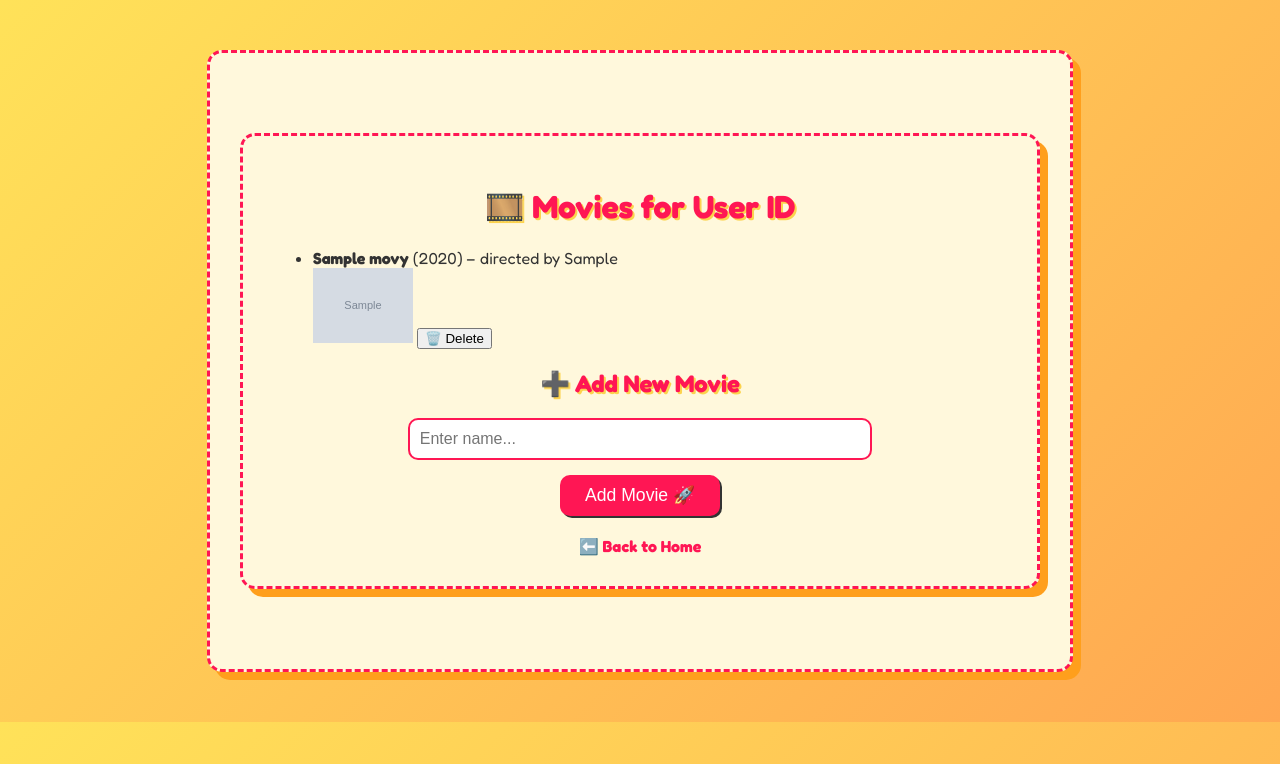
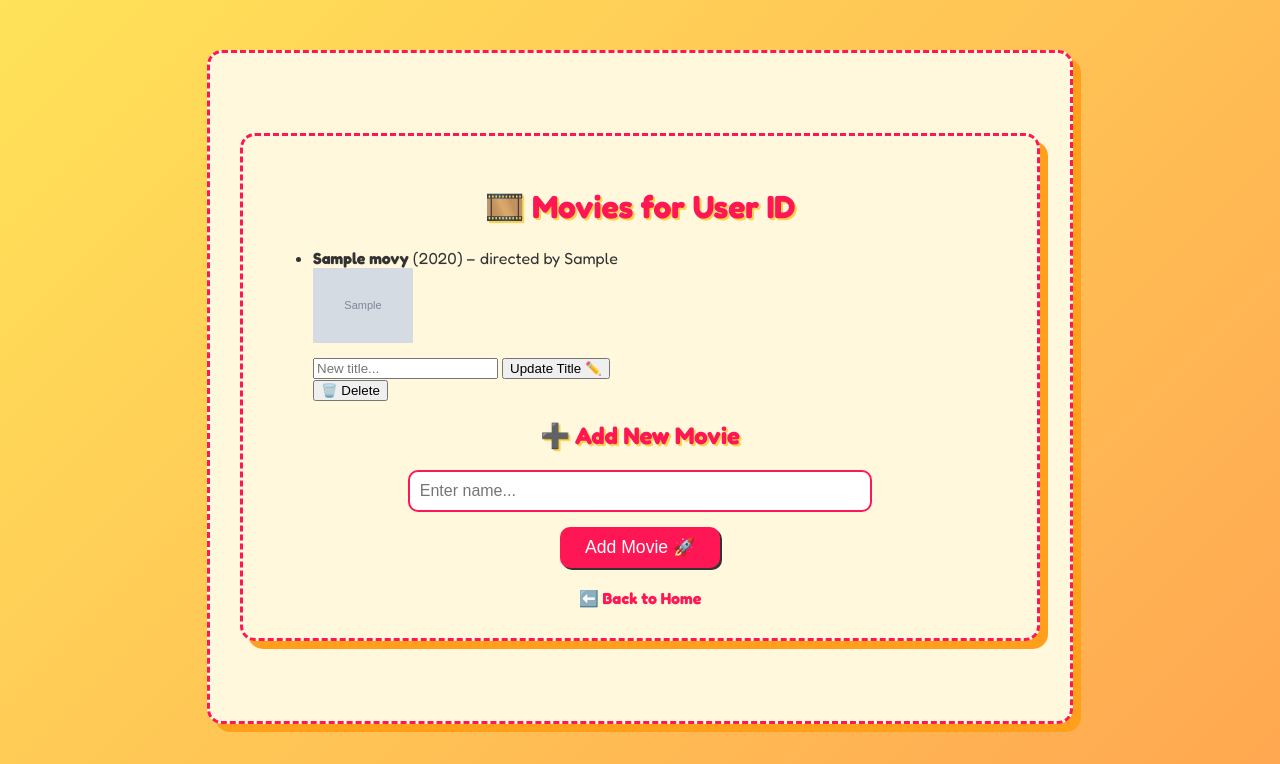
Before and after one commit to Mister-Calvin/MoviWebApp, a Flask app: page /users/1/movies in a window 1280 px wide. Shown: the top 764 px of the page. Run offline with Flask 3, Linux system fonts and the light colour scheme; tables that the repository leaves empty hold one stand-in row (values such as "Sample post"); grey boxes marked "Sample" are stand-in pictures.

Commit message:
Add update functionality for movie titles with route, form, and database logic

```diff
--- a/app.py
+++ b/app.py
@@ -67,6 +67,16 @@ def delete_movie(user_id, movie_id):
     data_manager.delete_movie(movie_id)
     return redirect(url_for('list_movies', user_id=user_id))
 
+@app.route('/users/<int:user_id>/movies/<int:movie_id>/update', methods=['POST'])
+def update_movie(user_id, movie_id):
+    new_name = request.form.get('new_name')
+
+    if new_name:
+        data_manager.update_movie_title(movie_id, new_name)
+
+    return redirect(url_for('list_movies', user_id=user_id))
+
+
 
 if __name__ == '__main__':
   with app.app_context():
--- a/data_manager.py
+++ b/data_manager.py
@@ -24,10 +24,10 @@ class DataManager():
             db.session.rollback()
             return False
 
-    def update_movie(self, movie_id, new_title):
-        movie_to_update = Movie.query.filter_by(id=movie_id).first()
-        if movie_to_update:
-            movie_to_update.name = new_title
+    def update_movie_title(self, movie_id, new_title):
+        movie = Movie.query.get(movie_id)
+        if movie:
+            movie.name = new_title
             db.session.commit()
             return True
         return False
--- a/templates/show_movies.html
+++ b/templates/show_movies.html
@@ -8,10 +8,16 @@
     {% if movies %}
         <ul>
         {% for movie in movies %}
-            <li>
-                <strong>{{ movie.name }}</strong> ({{ movie.year }}) – directed by {{ movie.director }}
-                <br>
-                <img src="{{ movie.poster_url }}" width="100">
+           <li>
+        <strong>{{ movie.name }}</strong> ({{ movie.year }}) – directed by {{ movie.director }}
+        <br>
+        <img src="{{ movie.poster_url }}" width="100">
+
+
+        <form action="{{ url_for('update_movie', movie_id=movie.id, user_id=user.id) }}" method="POST" style="margin-top: 10px;">
+            <input type="text" name="new_name" placeholder="New title..." required>
+            <button type="submit">Update Title ✏️</button>
+        </form>
 
                <form action="{{ url_for('delete_movie', user_id=user.id, movie_id=movie.id) }}" method="POST" style="display:inline;">
     <button type="submit">🗑️ Delete</button>
```
